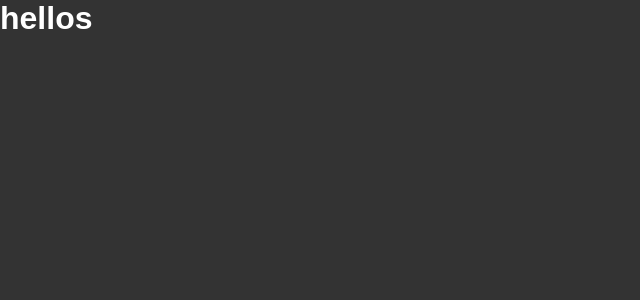
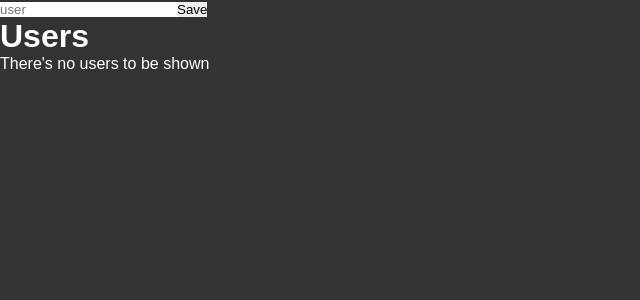
Before and after one commit to victorbadaro/jest-zustand-store, a React (Vite) app: page / in a window 1280 px wide. Shown: the top 300 px of the page, without its empty margins (0-640 px from the left). Built offline with nearby package versions, Linux system fonts and the light colour scheme.

Commit message:
feat: add screen elements to read, create and delete users

```diff
--- a/src/App.tsx
+++ b/src/App.tsx
@@ -1,5 +1,57 @@
+import { FormEvent, useState } from 'react';
+import { useUsersStore } from './stores/useUsers';
+import { User } from './stores/useUsers/types';
 import './styles/global.css';
 
 export function App() {
-	return <h1>hellos</h1>;
+	const users = useUsersStore(state => state.users);
+	const addUser = useUsersStore(state => state.addUser);
+	const removeUser = useUsersStore(state => state.removeUser);
+	const [user, setUser] = useState('');
+
+	function handleFormSubmit(event: FormEvent) {
+		event.preventDefault();
+
+		const newUser: User = {
+			id: crypto.randomUUID(),
+			name: user
+		};
+
+		addUser(newUser);
+		setUser('');
+	}
+
+	return (
+		<>
+			<form onSubmit={handleFormSubmit}>
+				<input
+					type="text"
+					placeholder="user"
+					onChange={event => setUser(event.target.value)}
+					value={user}
+				/>
+
+				<button type="submit">Save</button>
+			</form>
+
+			<h1>Users</h1>
+			{users.length > 0 ? (
+				<ul>
+					{users.map(user => (
+						<li key={user.id}>
+							<span>{user.id} - {user.name}</span>
+							<button
+								type="button"
+								onClick={() => removeUser(user.id)}
+							>
+								remove
+							</button>
+						</li>
+					))}
+				</ul>
+			) : (
+				<p>There's no users to be shown</p>
+			)}
+		</>
+	);
 }
--- a/src/styles/global.css
+++ b/src/styles/global.css
@@ -19,3 +19,12 @@ a {
 button {
 	cursor: pointer;
 }
+
+li + li {
+	margin-top: 8px;
+}
+
+span + button {
+	margin-left: 12px;
+	padding: 2px 8px;
+}
```
